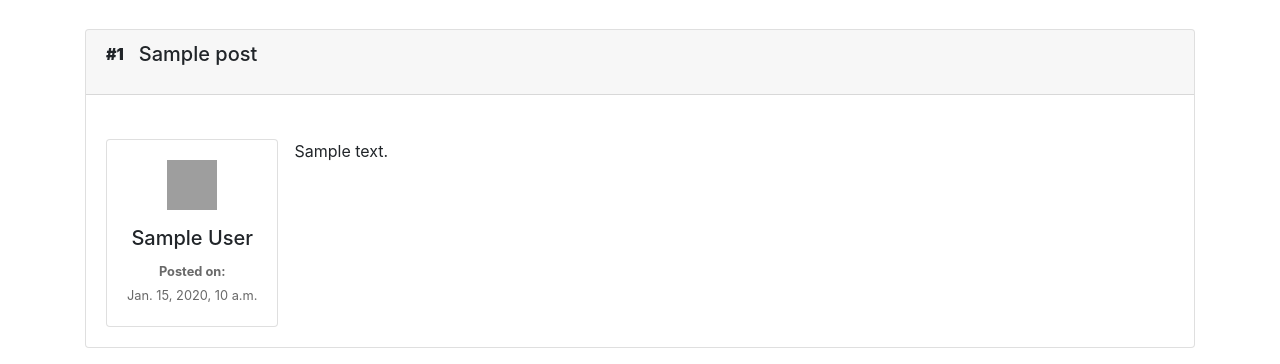
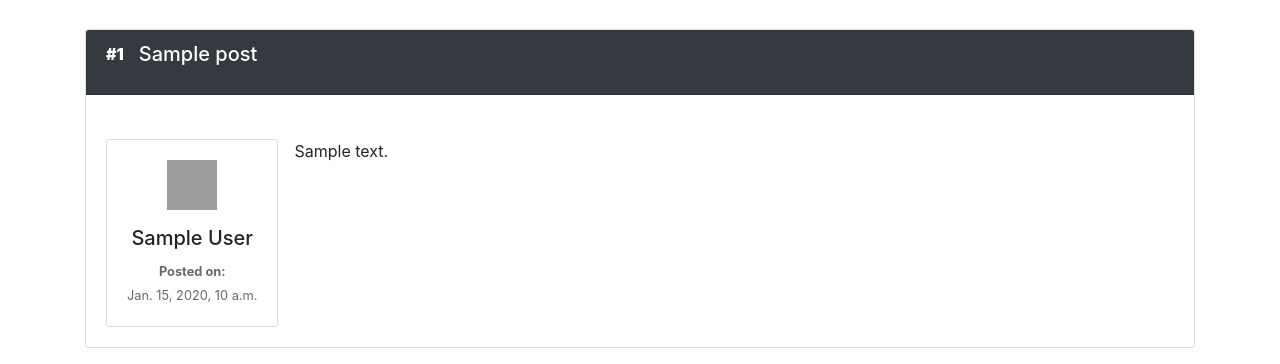
Before and after one commit to Mrjsaw/django-blog, a Django app: template templates/base.html in a window 1280 px wide. Shown: the part 56-420 px from the top of the page. Run offline with Django 3.2, Linux system fonts and the light colour scheme; tables that the repository leaves empty hold one stand-in row (values such as "Sample post"); the template is opened without the code that fills it: values that come from a table or form of the project are taken from there, most other values are stand-ins (such as "Sample title", 1, 10 or a date in 2020); parts of the project's set-up code (start-up, migrations or seed data) failed here and were passed over; some libraries are stand-ins or nearby versions; grey boxes are pictures that could not be loaded.

Commit message:
fixed header color

```diff
--- a/templates/base.html
+++ b/templates/base.html
@@ -11,7 +11,7 @@
         {% for i in posts %}
         <div class="card mb-4 wow fadeIn">
             <!--Card content-->
-            <div class="card-header font-weight-bold d-flex"><p> <b>#{{i.id}}</b></p><h5 class="container">{{ i.title }}</h5></div>
+            <div class="card-header font-weight-bold d-flex text-white bg-dark"><p> <b>#{{i.id}}</b></p><h5 class="container">{{ i.title }}</h5></div>
             <div class="card-body">
                 <div class="media d-block d-md-flex mt-4">
                     <div class="card">
```
